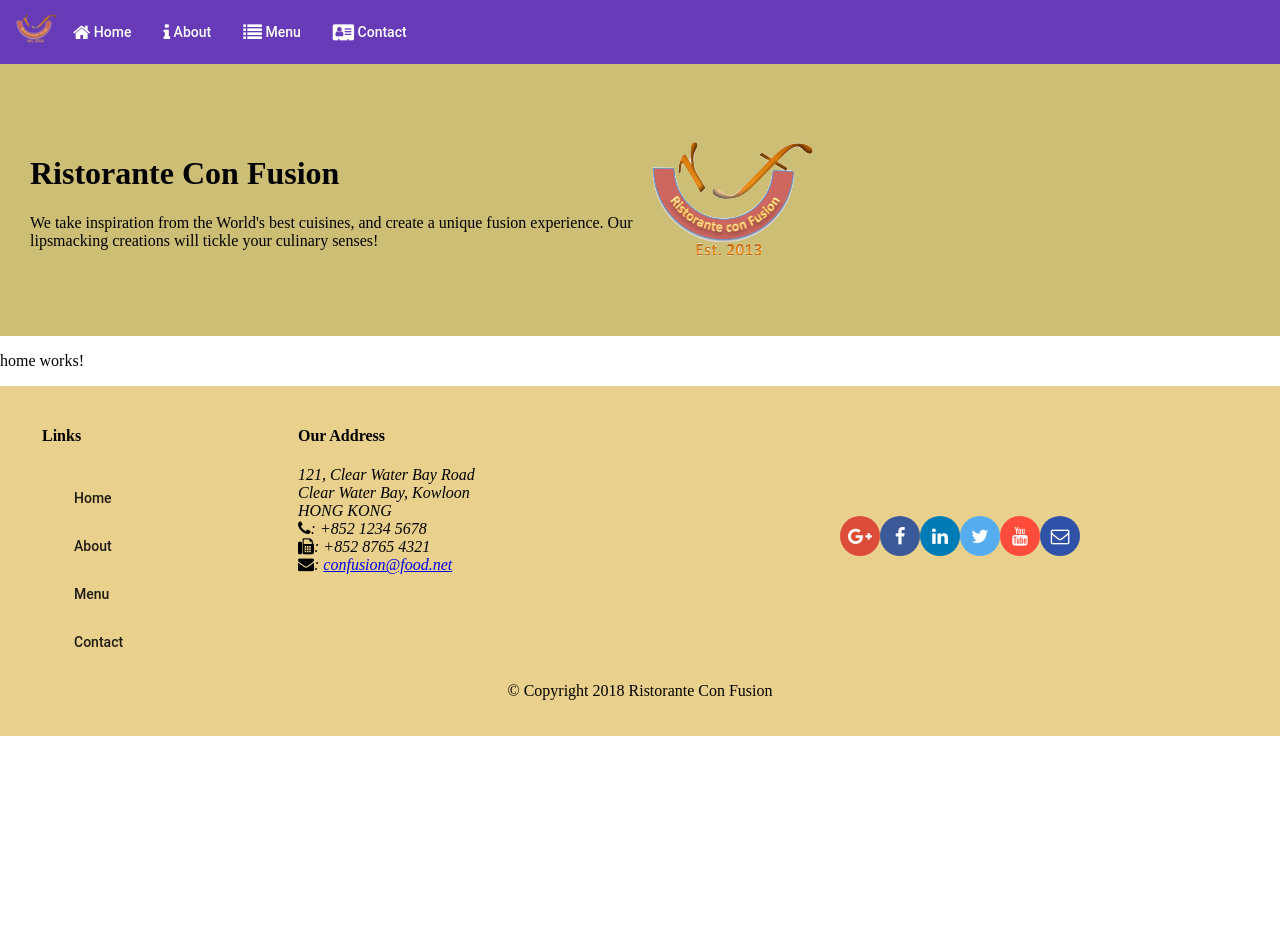
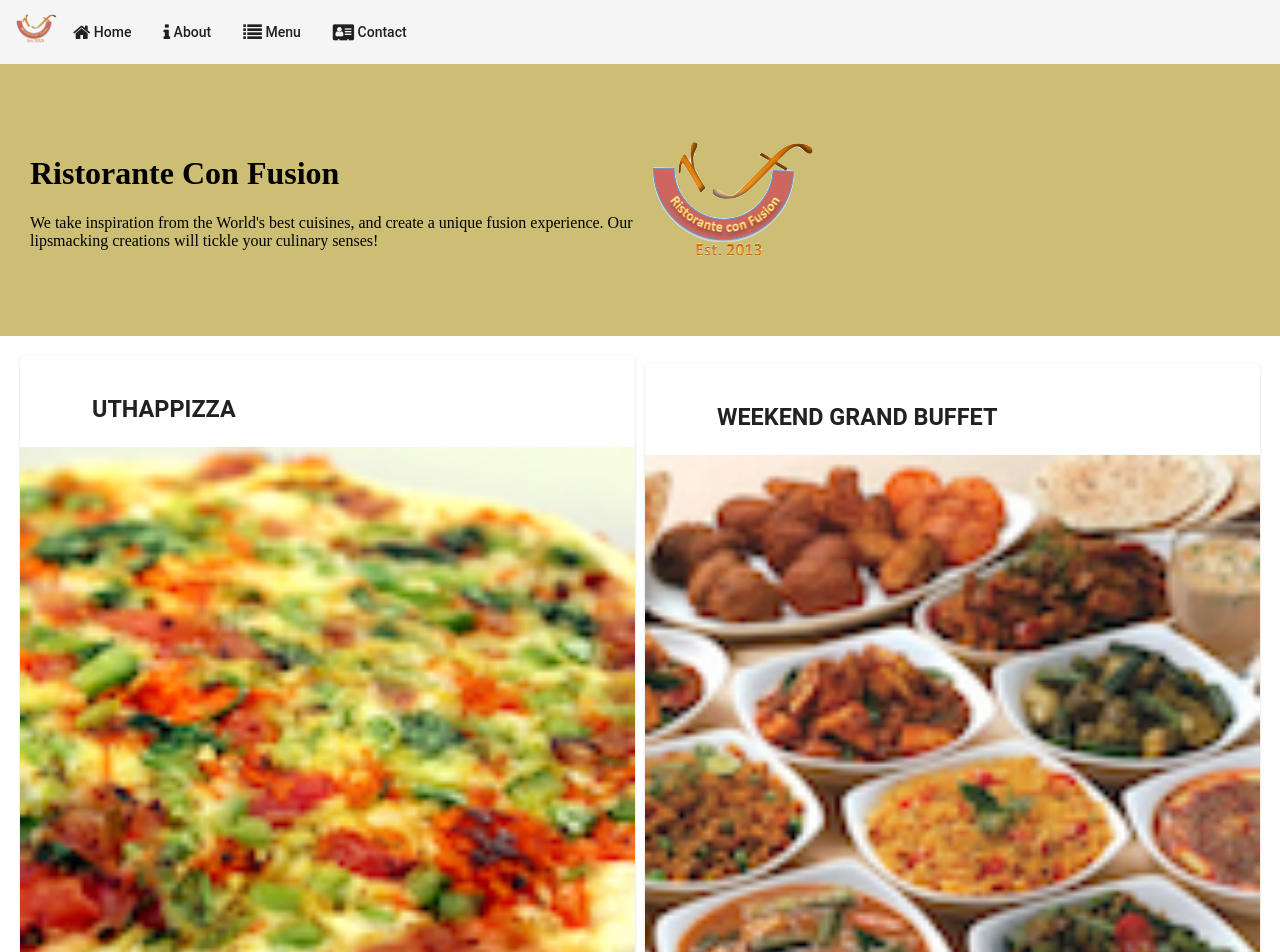
Before and after one commit to lindaperez/rc2AngularMobile, an Angular app in the folder conFusion/: page /home in a window 1280 px wide. Shown: the top 952 px of the page. Before the commit the page ends 800 px from the top, so only its background shows below. Built offline with nearby package versions, Linux system fonts and the light colour scheme; a web font is replaced by a local one.

Commit message:
Second Week excercise 5: Sigle Web App: Promotion Services Configuration, Routing Configuration

```diff
--- a/conFusion/src/app/app-routing/routes.ts
+++ b/conFusion/src/app/app-routing/routes.ts
@@ -13,6 +13,8 @@
 export const routes: Routes = [
   {path: 'home',component: HomeComponent },
   {path: 'menu', component: MenuComponent},
+  {path: 'contact', component: ContactComponent},
   {path:'',redirectTo:'/home', pathMatch:'full'},
 
+
  ];
--- a/conFusion/src/app/app.module.ts
+++ b/conFusion/src/app/app.module.ts
@@ -15,7 +15,7 @@
 import { MenuComponent } from './menu/menu.component';
 import { DishdetailComponent } from './dishdetail/dishdetail.component';
 
-import { DishService } from './services/dish.service';
+
 import { HeaderComponent } from './header/header.component';
 import { FooterComponent } from './footer/footer.component';
 import { HomeComponent } from './home/home.component';
@@ -24,6 +24,8 @@
 
 import { AppRoutingModule} from './app-routing/app-routing.module';
 
+import { DishService } from './services/dish.service';
+import { PromotionService} from './services/promotion.service';
 
 @NgModule({
   declarations: [
@@ -47,7 +49,7 @@
     MatButtonModule,
     AppRoutingModule,
   ],
-  providers: [],
+  providers: [DishService, PromotionService],
   bootstrap: [AppComponent]
 })
 export class AppModule { }
--- a/conFusion/src/app/contact/contact.component.html
+++ b/conFusion/src/app/contact/contact.component.html
@@ -1,3 +1,38 @@
-<p>
-  contact works!
-</p>
+<div class="container"
+     fxLayout="column"
+     fxLayoutGap="10px">
+
+  <div fxFlex>
+    <div>
+      <h3>Contact Us</h3>
+      <hr>
+    </div>
+  </div>
+
+  <div fxFlex>
+    <h3>Location Information</h3>
+    <div fxLayout="column" fxLayout.gt-sm="row">
+      <div fxFlex="50" fxFlexOffset="20px">
+        <h4>Our Address</h4>
+        <address>
+          121, Clear Water Bay Road<br>
+          Clear Water Bay, Kowloon<br>
+          HONG KONG<br>
+          <i class="fa fa-phone"></i>: +852 1234 5678<br>
+          <i class="fa fa-fax"></i>: +852 8765 4321<br>
+          <i class="fa fa-envelope"></i>:
+          <a href="mailto:confusion@food.net">confusion@food.net</a>
+        </address>
+        <p></p>
+        <div>
+          <a mat-raised-button href="tel:+85212345678"><i class="fa fa-phone"></i> Call</a>
+          <a mat-raised-button><i class="fa fa-skype"></i> Skype</a>
+          <a mat-raised-button href="mailto:confusion@food.net"><i class="fa fa-envelope-o"></i> Email</a>
+        </div>
+      </div>
+      <div fxFlex="40">
+        <h4>Map of our Location</h4>
+      </div>
+    </div>
+  </div>
+</div>
--- a/conFusion/src/app/header/header.component.html
+++ b/conFusion/src/app/header/header.component.html
@@ -1,9 +1,9 @@
-<mat-toolbar color="primary">
+<mat-toolbar >
   <span><img src="/assets/images/logo.png" height=30 width=41></span>
   <a mat-button routerLink="/home"><span class="fa fa-home fa-lg"></span> Home</a>
   <a mat-button><span class="fa fa-info fa-lg"></span> About</a>
   <a mat-button routerLink="/menu"><span class="fa fa-list fa-lg"></span> Menu</a>
-  <a mat-button><span class="fa fa-address-card fa-lg"></span> Contact</a>
+  <a mat-button routerLink="/contact"><span class="fa fa-address-card fa-lg"></span> Contact</a>
 </mat-toolbar>
 
 
--- a/conFusion/src/app/home/home.component.html
+++ b/conFusion/src/app/home/home.component.html
@@ -1,3 +1,36 @@
-<p>
-  home works!
-</p>
+<div class="container"
+     fxLayout="row"
+     fxLayout.sm="column"
+     fxLayout.xs="column"
+     fxLayoutAlign.gt-md="space-around center"
+     fxLayoutGap="10px">
+
+  <mat-card *ngIf="dish" fxFlex>
+    <mat-card-header>
+      <div mat-card-avatar></div>
+      <mat-card-title>
+        <h3>{{dish.name | uppercase}}</h3>
+      </mat-card-title>
+    </mat-card-header>
+    <img mat-card-image src={{dish.image}} alt={{dish.name}}>
+    <mat-card-content>
+      <p>{{dish.description}}
+      </p>
+    </mat-card-content>
+  </mat-card>
+
+  <mat-card *ngIf="promotion" fxFlex>
+    <mat-card-header>
+      <div mat-card-avatar></div>
+      <mat-card-title>
+        <h3>{{promotion.name | uppercase}}</h3>
+      </mat-card-title>
+    </mat-card-header>
+    <img mat-card-image src={{promotion.image}} alt={{promotion.name}}>
+    <mat-card-content>
+      <p>{{promotion.description}}
+      </p>
+    </mat-card-content>
+  </mat-card>
+
+</div>
--- a/conFusion/src/app/home/home.component.ts
+++ b/conFusion/src/app/home/home.component.ts
@@ -1,4 +1,9 @@
 import { Component, OnInit } from '@angular/core';
+import {Dish} from '../share/dish';
+import {DishService} from '../services/dish.service';
+import { Promotion } from '../share/promotion';
+import { PromotionService} from '../services/promotion.service';
+
 
 @Component({
   selector: 'app-home',
@@ -7,9 +12,16 @@
 })
 export class HomeComponent implements OnInit {
 
-  constructor() { }
+  dish: Dish;
+  promotion : Promotion;
+
+  constructor(private dishService: DishService,
+  private promotionService: PromotionService) { }
 
   ngOnInit() {
+
+    this.dish = this.dishService.getFeatureDish();
+    this.promotion = this.promotionService.getFeaturePromotion();
   }
 
 }
--- a/conFusion/src/app/services/dish.service.ts
+++ b/conFusion/src/app/services/dish.service.ts
@@ -13,4 +13,11 @@
     return DISHES;
   }
 
+  getDish(id: string ) : Dish {
+
+    return DISHES.filter((dish)=>(dish.id==id))[0];
+  }
+  getFeatureDish() : Dish {
+  return DISHES.filter((dish)=>(dish.featured))[0];
+  }
 }
--- /dev/null
+++ b/conFusion/src/app/services/promotion.service.ts
@@ -0,0 +1,25 @@
+import { Injectable } from '@angular/core';
+import { Promotion } from '../share/promotion';
+import { PROMOTIONS } from '../share/promotions';
+
+
+@Injectable({
+  providedIn: 'root'
+})
+export class PromotionService {
+
+  constructor() { }
+
+
+  getPromotions() : Promotion[] {
+    return PROMOTIONS;
+  }
+
+  getPromotion(id: string ) : Promotion {
+
+    return PROMOTIONS.filter((promo)=>(promo.id==id))[0];
+  }
+  getFeaturePromotion() : Promotion {
+    return PROMOTIONS.filter((promo)=>(promo.feature))[0];
+  }
+}
--- /dev/null
+++ b/conFusion/src/app/share/promotion.ts
@@ -0,0 +1,13 @@
+  /**
+ * Created by Roslindapp on 3/8/19.
+ */
+export class Promotion {
+    id: string;
+    name: string;
+    image: string;
+    label: string;
+    price: string;
+    feature: boolean;
+    description: string;
+
+  }
--- /dev/null
+++ b/conFusion/src/app/share/promotions.ts
@@ -0,0 +1,16 @@
+/**
+ * Created by Roslindapp on 3/8/19.
+ */
+import { Promotion } from './promotion';
+
+export const PROMOTIONS : Promotion [] = [
+  {
+    id: '0',
+    name: 'Weekend Grand Buffet',
+    image: '/assets/images/buffet.png',
+    label: 'New',
+    price: '19.99',
+    feature: true,
+    description: 'Featuring Mouthwatering combination with fries'
+
+}];
```
Also changed, not shown: 1 other file (tests, documents, lock files or other folders).
